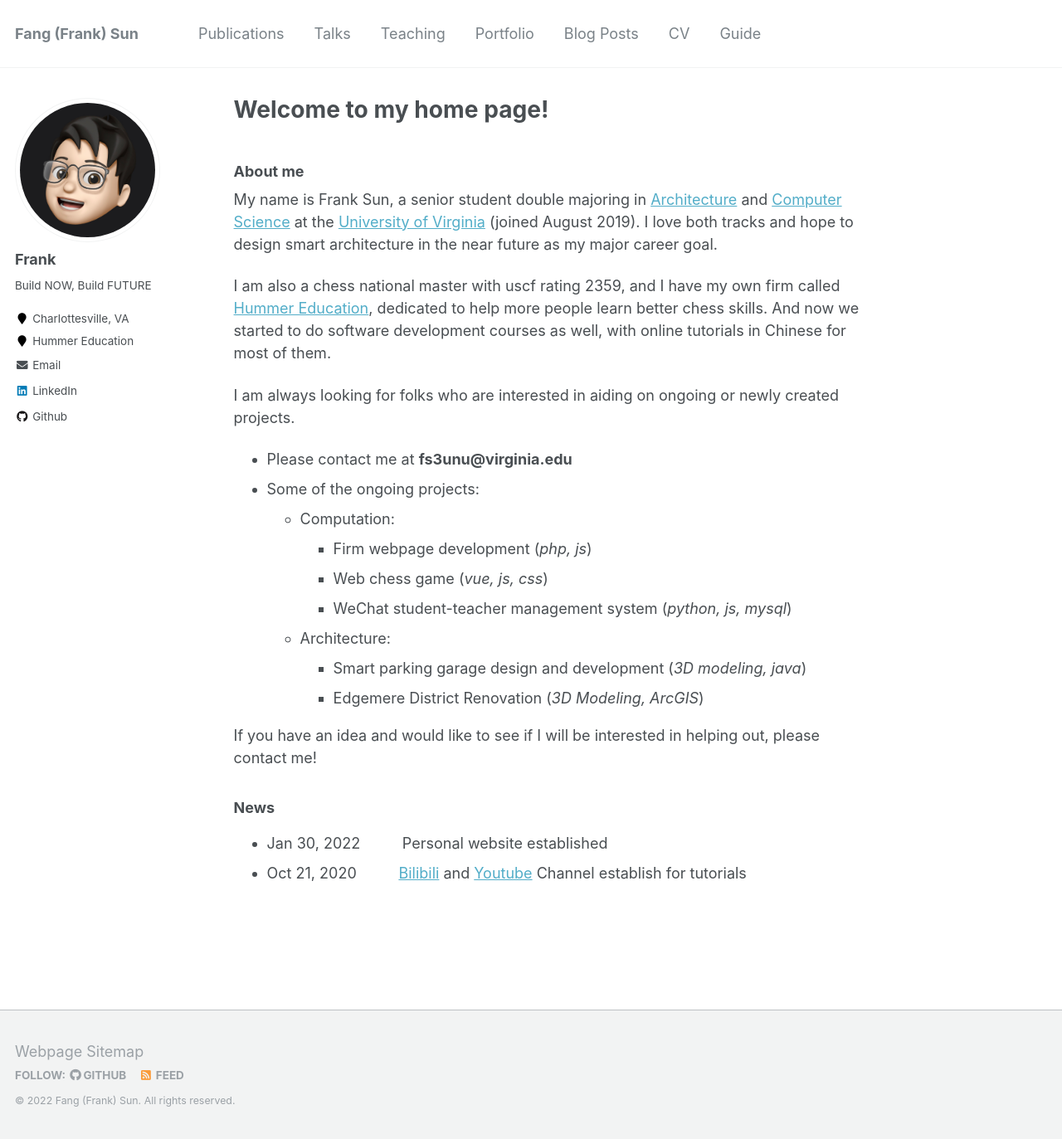
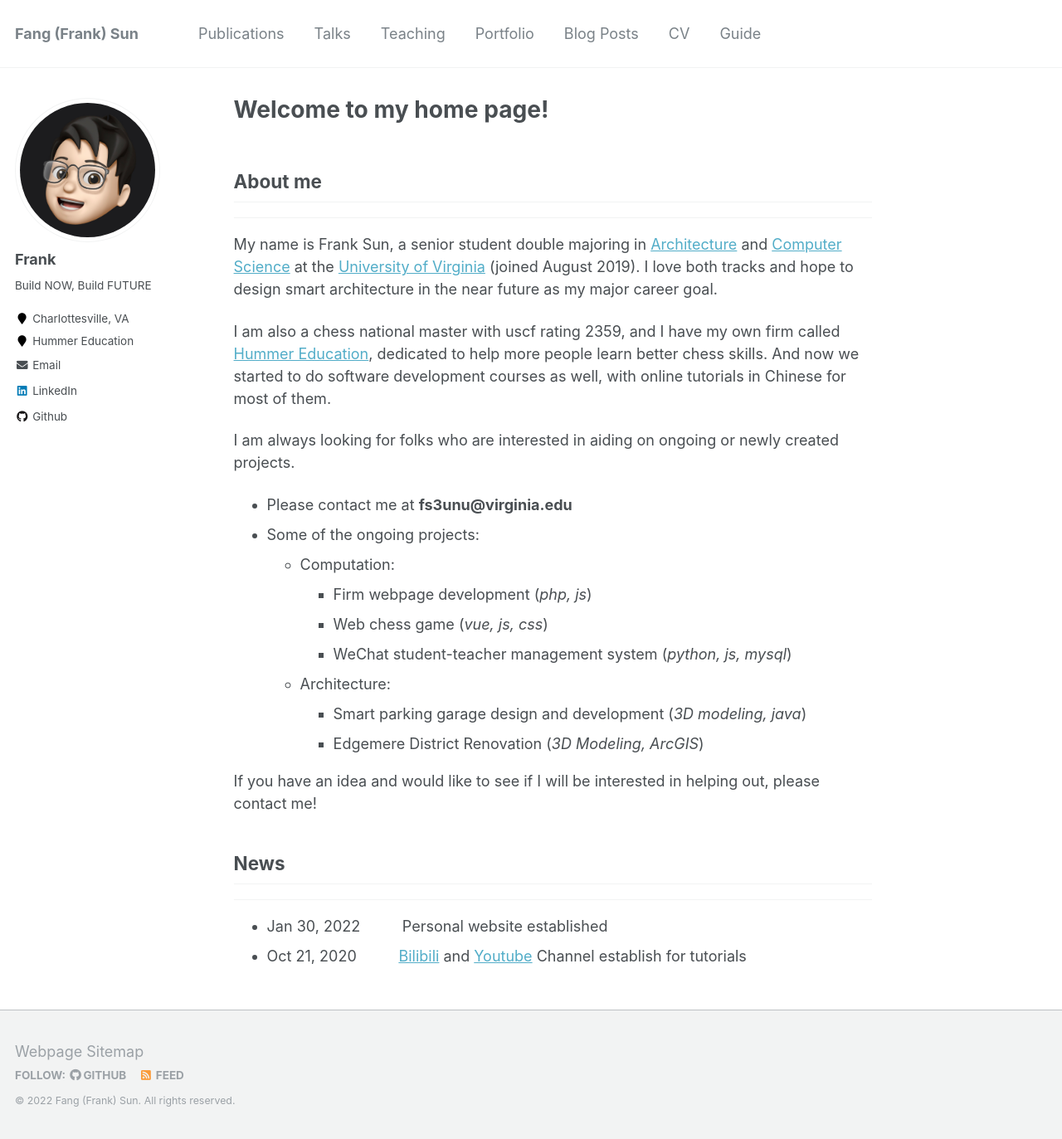
Before and after one commit to FangFrankSun/AcademicPage, a Jekyll site: the page built from _pages/about.md, in a window 1280 px wide and 1373 px high. Shown: the whole window at 83% size. Built offline with Jekyll 4.4.1, drawn with Linux system fonts in a browser that asks for light colours.

```diff
--- a/_pages/about.md
+++ b/_pages/about.md
@@ -7,7 +7,8 @@ redirect_from:
   - /about/
   - /about.html
 ---
-<h3>About me</h3>
+<h2>About me</h2>
+-----
 My name is Frank Sun, a senior student double majoring in [Architecture](https://www.arch.virginia.edu) and [Computer Science](https://engineering.virginia.edu/departments/computer-science/about-computer-science/about-us) at the [University of Virginia](https://www.virginia.edu) (joined August 2019). I love both tracks and hope to design smart architecture in the near future as my major career goal.
 
 I am also a chess national master with uscf rating 2359, and I have my own firm called [Hummer Education](https://www.littlehummerchess.club), dedicated to help more people learn better chess skills. And now we started to do software development courses as well, with online tutorials in Chinese for most of them.
@@ -24,6 +25,7 @@ I am always looking for folks who are interested in aiding on ongoing or newly c
     * Edgemere District Renovation (*3D Modeling, ArcGIS*)
 
 If you have an idea and would like to see if I will be interested in helping out, please contact me!
-<h3>News</h3>
+<h2>News</h2>
+-----
 - Jan 30, 2022 &nbsp;&nbsp;&nbsp;&nbsp;&nbsp;&nbsp;&nbsp;&nbsp; Personal website established
 - Oct 21, 2020 &nbsp;&nbsp;&nbsp;&nbsp;&nbsp;&nbsp;&nbsp;&nbsp; [Bilibili](https://space.bilibili.com/28145687) and [Youtube](https://www.youtube.com/channel/UC4XPHb4BGTt9V1TSoWhi2tQ) Channel establish for tutorials
```
